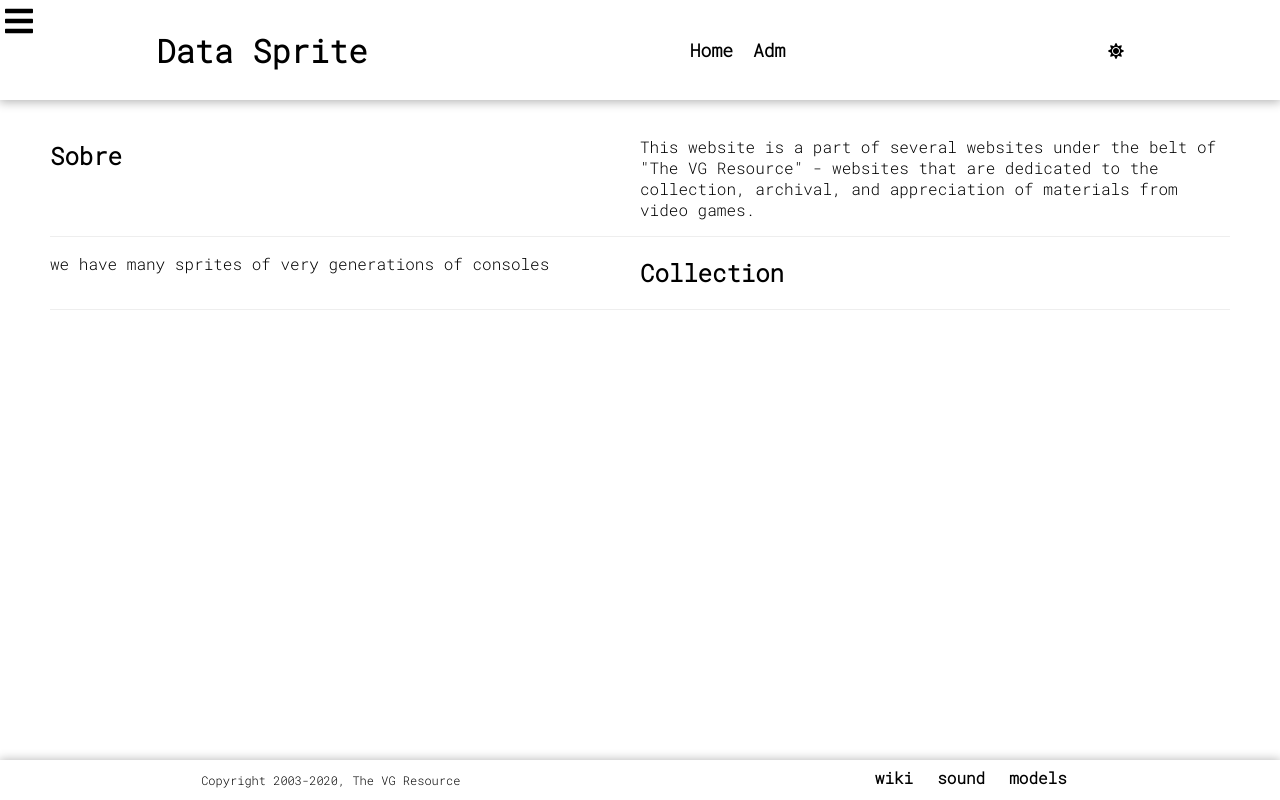
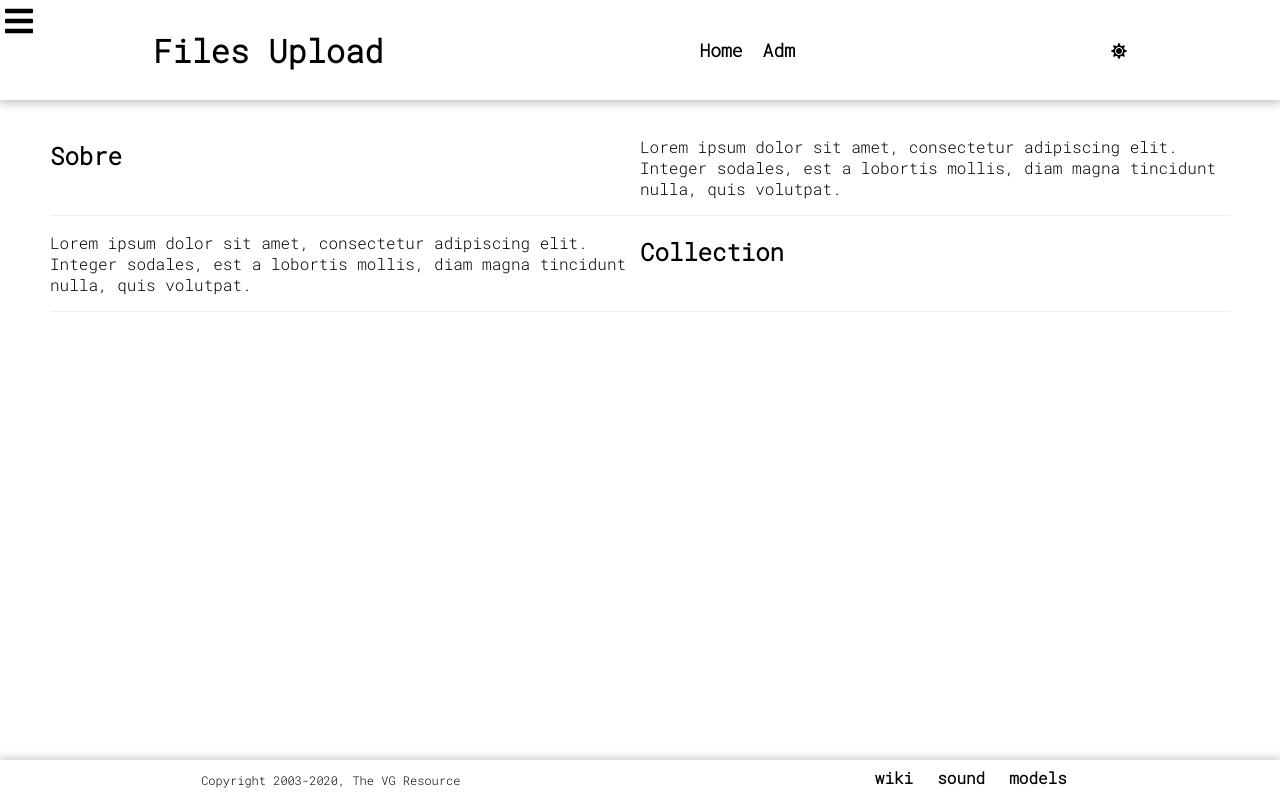
Before and after one commit to lucasnetwork/Files-Upload, a React (Create React App) app in the folder web/: page / in a window 1280 px wide. Built offline with nearby package versions, Linux system fonts and the light colour scheme; no server answers.

Commit message:
refactor(web): refactore in main and header

```diff
--- a/web/src/components/layout/Header.jsx
+++ b/web/src/components/layout/Header.jsx
@@ -11,7 +11,7 @@ export default () =>{
     return(
     <header className='header'>
         <ButtonToggle/>
-        <h1>Data Sprite</h1>
+        <h1>Files Upload</h1>
         <nav >
             <Link to="/">
                 <li>Home</li>
--- a/web/src/components/pages/Main.jsx
+++ b/web/src/components/pages/Main.jsx
@@ -5,13 +5,14 @@ export default () =>(
         <article className="article-main">
             <h1>Sobre</h1>
             <p>
-                This website is a part of several websites under the belt of "The VG Resource" - websites that are dedicated to the collection, archival,
-                and appreciation of materials from video games.
+            Lorem ipsum dolor sit amet, consectetur adipiscing elit.
+            Integer sodales, est a lobortis mollis, diam magna tincidunt nulla, quis volutpat.
             </p>
         </article>
         <article className="article-main">
             <p>
-                we have many sprites of very generations of consoles
+            Lorem ipsum dolor sit amet, consectetur adipiscing elit.
+            Integer sodales, est a lobortis mollis, diam magna tincidunt nulla, quis volutpat.
             </p>
             <h1>Collection</h1>
         </article>
```
